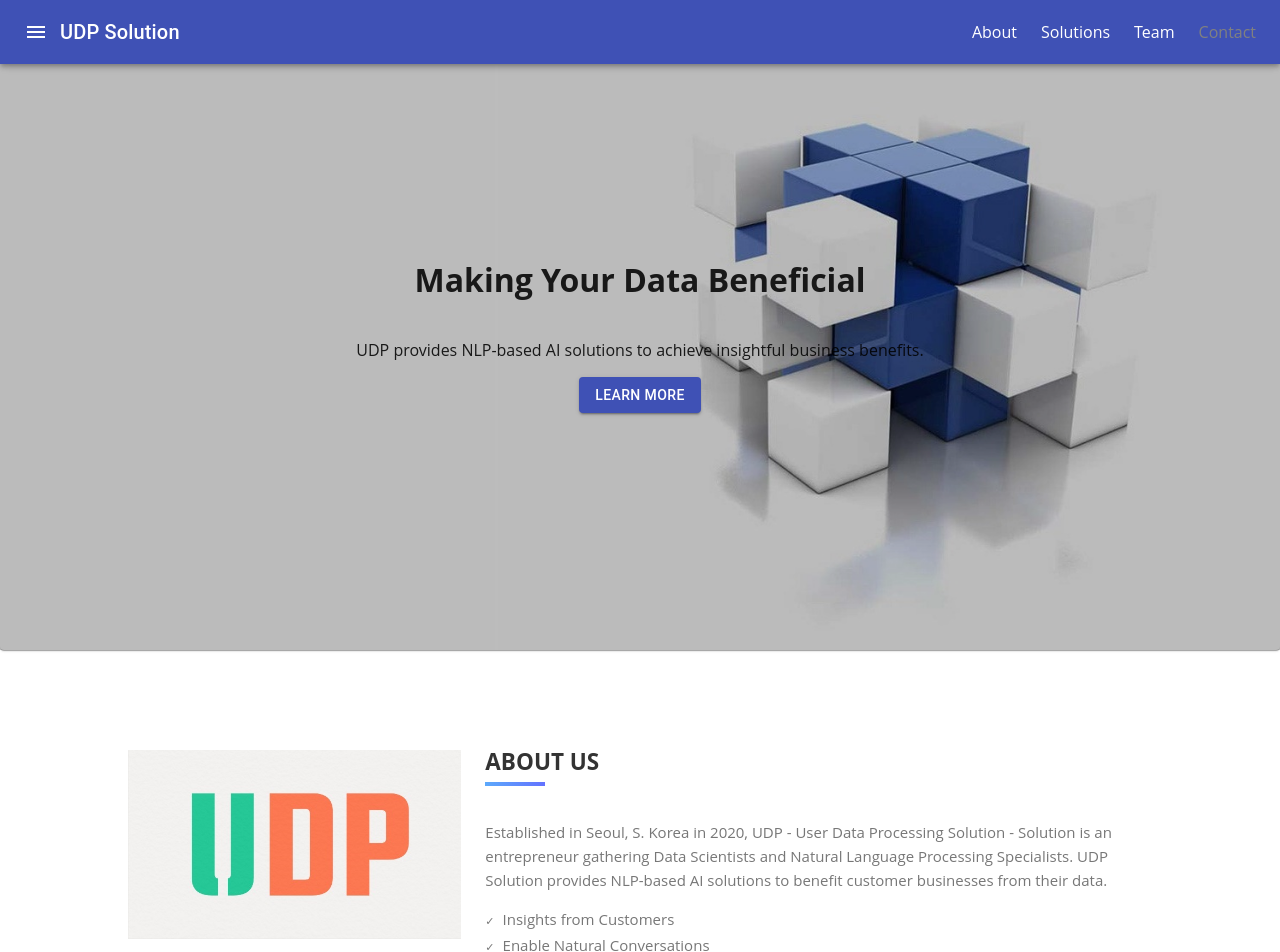
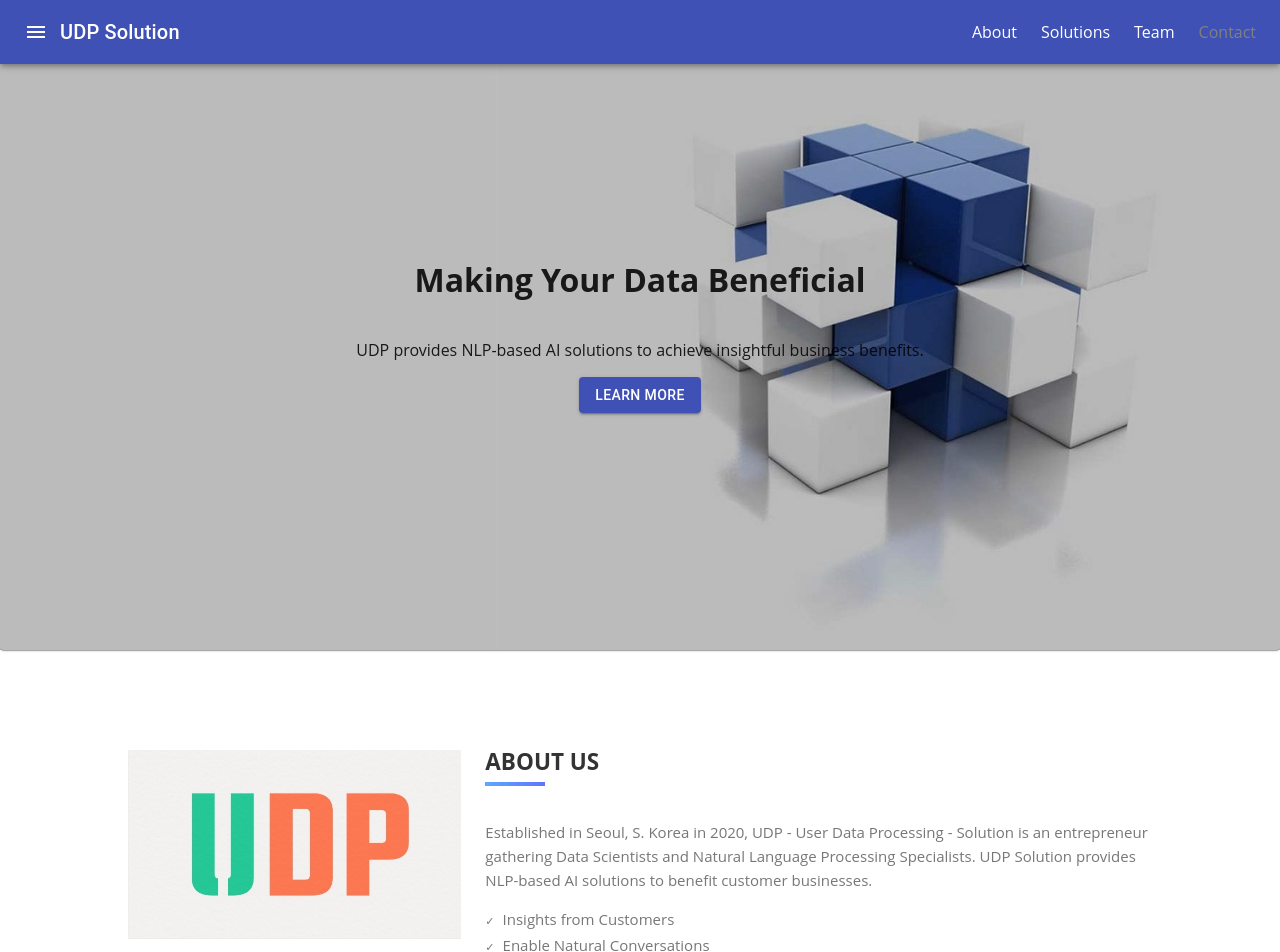
Before and after one commit to roger-ngx/udp, a Next.js app: page / in a window 1280 px wide. Shown: the top 952 px of the page. Built offline with nearby package versions, Linux system fonts and the light colour scheme.

Commit message:
modify intro

```diff
--- a/components/about_us.js
+++ b/components/about_us.js
@@ -11,7 +11,7 @@
             </div>
             <div className='about_detail' style={{flex: 2, display: 'flex', flexDirection: 'column', fontSize: 15}}>
                 <SectionHeader name='about us' align='left' />
-                <p>Established in Seoul, S. Korea in 2020, UDP - User Data Processing Solution - Solution is an entrepreneur gathering Data Scientists and Natural Language Processing Specialists. UDP Solution provides NLP-based AI solutions to benefit customer businesses from their data. </p>
+                <p>Established in Seoul, S. Korea in 2020, UDP - User Data Processing - Solution is an entrepreneur gathering Data Scientists and Natural Language Processing Specialists. UDP Solution provides NLP-based AI solutions to benefit customer businesses. </p>
                 <div className='ul'>
                     <ul>
                         <li>Insights from Customers</li>
```
